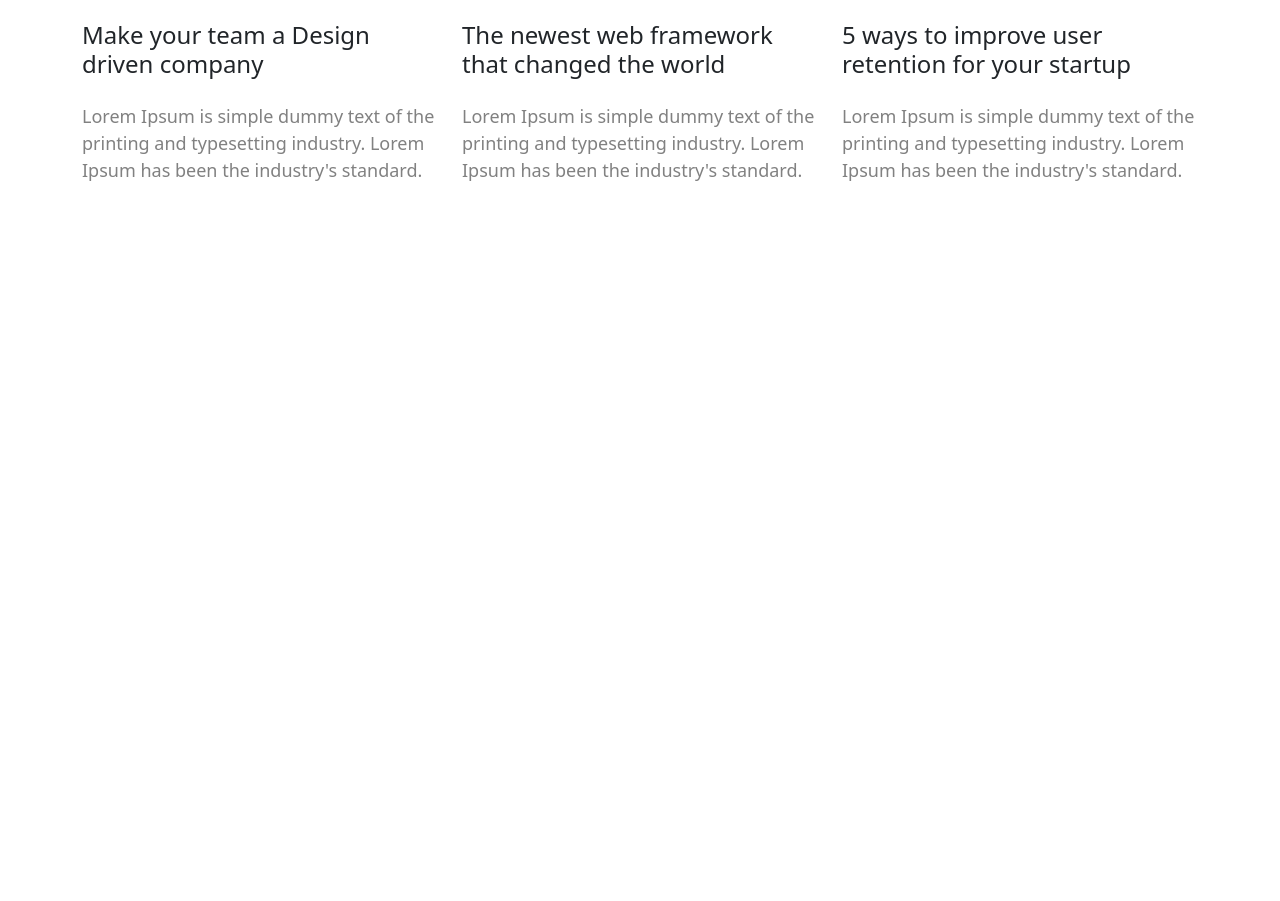
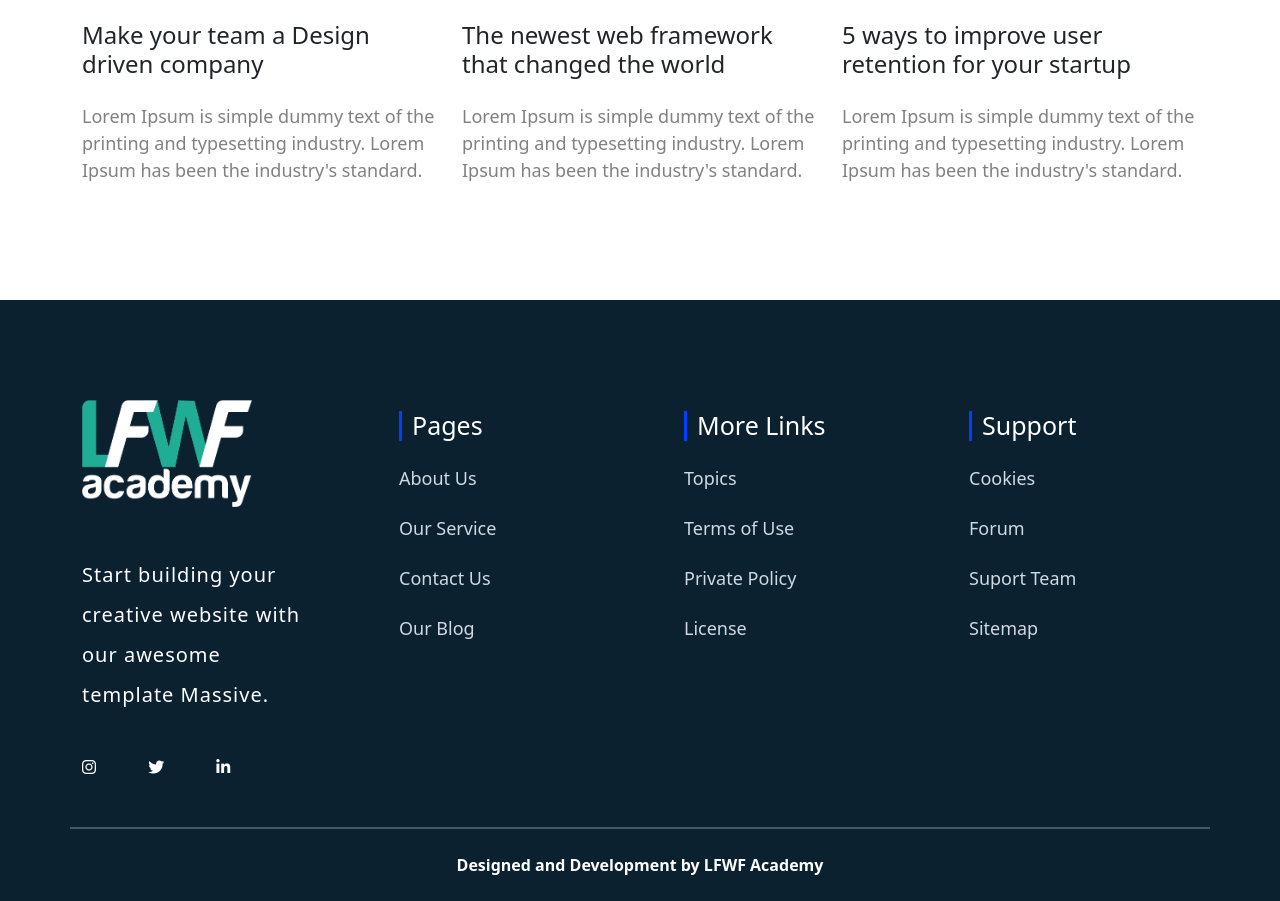
Before and after one commit to ukaychingmarma/class-26, a plain HTML site: page index.html in a window 1280 px wide. Shown: the part 1221-2122 px from the top of the page. Before the commit the page ends 1521 px from the top, so only its background shows below. Drawn offline with nearby package versions, Linux system fonts and the light colour scheme.

Commit message:
Add files via upload

```diff
--- a/index.html
+++ b/index.html
@@ -4,7 +4,8 @@
     <!-- Required meta tags -->
     <meta charset="utf-8">
     <meta name="viewport" content="width=device-width, initial-scale=1">
-
+    <!-- fontawesome-cdn -->
+    <link rel="stylesheet" href="https://cdnjs.cloudflare.com/ajax/libs/font-awesome/6.1.1/css/all.min.css" integrity="sha512-KfkfwYDsLkIlwQp6LFnl8zNdLGxu9YAA1QvwINks4PhcElQSvqcyVLLD9aMhXd13uQjoXtEKNosOWaZqXgel0g==" crossorigin="anonymous" referrerpolicy="no-referrer" />
     <!-- Bootstrap CSS -->
     <link href="https://cdn.jsdelivr.net/npm/bootstrap@5.1.3/dist/css/bootstrap.min.css" rel="stylesheet" integrity="sha384-1BmE4kWBq78iYhFldvKuhfTAU6auU8tT94WrHftjDbrCEXSU1oBoqyl2QvZ6jIW3" crossorigin="anonymous">
     <title>Ukayching marma</title>
@@ -104,6 +105,56 @@
                </div>
           </div>
      </section>
+     <!-------------footer-section----------- -->
+     <!-------------footer-section----------- -->
+     <footer class="footer-section">
+          <div class="container">
+               <div class="row">
+                    <div class="col-md-6 col-lg-3">
+                         <div class="footer-item">
+                              <img src="./Class 26 Assignment/image/lfwfacademy-logo-1.png" alt="">
+                         <p class="mt-5">Start building your creative website with our awesome template Massive.</p>
+                         </div>
+                    </div>
+                    <div class="col-md-6 col-lg-3">
+                         <ul>
+                              <li><span></span><b>Pages</b></li>
+                              <li>About Us</li>
+                              <li>Our Service</li>
+                              <li>Contact Us</li>
+                              <li>Our Blog</li>
+                         </ul>
+                    </div>
+                    <div class="col-md-6 col-lg-3">
+                         <ul>
+                              <li><span></span><b>More Links</b></li>
+                              <li>Topics</li>
+                              <li>Terms of Use</li>
+                              <li>Private Policy</li>
+                              <li>License</li>
+                         </ul>
+                    </div>
+                    <div class="col-md-6 col-lg-3">
+                         <ul>
+                              <li><span></span><b>Support</b></li>
+                              <li>Cookies</li>
+                              <li>Forum</li>
+                              <li>Suport Team</li>
+                              <li>Sitemap</li>
+                         </ul>
+                    </div>
+                    <div class="col-lg-12 text-sm-center text-md-center text-lg-start">
+                         <div class="footer-icon pb-5 pt-4">
+                              <i class="fa-brands fa-instagram"></i>
+                         <i class="fa-brands fa-twitter ms-5"></i>
+                         <i class="fa-brands fa-linkedin-in ms-5"></i>
+                         </div>
+                    </div>
+                    <hr/>
+                    <b class="mt-2 mb-4 text-center">Designed and Development by LFWF Academy</b>
+               </div>
+          </div>
+     </footer>
     <!-- Optional JavaScript; choose one of the two! -->
 
 
--- a/style.css
+++ b/style.css
@@ -106,3 +106,53 @@
 .margin{
      margin-top: 90px;
 }
+/* --------footer-section---------- */
+/* --------footer-section---------- */
+.footer-section{
+     padding-top:100px;
+     background:#0b2130;
+}
+.footer-section img{
+     width: 170px;
+}
+.footer-section p{
+     color:white;
+     font-size: 20px;
+     line-height: 40px;
+     letter-spacing: 1px;
+}
+.footer-item{
+     width: 90%;
+}
+.footer-section{
+     color:white;
+}
+.footer-section ul li b{
+     font-size: 25px;
+     font-weight: 400;
+     margin-left: 10px;
+     color:white;
+}
+.footer-section ul{
+     list-style: none;
+}
+.footer-section ul li span{
+     display: inline-block;
+     width: 3px;
+     height: 30px;
+     background-color: rgb(0, 64, 255);
+     position: relative;
+     top:6px;
+}
+.footer-section ul li{
+     font-size: 18px;
+     font-weight: 400;
+     color:rgb(209, 216, 226);
+     line-height: 50px;
+}
+.footer-icon{
+
+}
+.footer-section hr{
+     height: 2px;
+}
```
